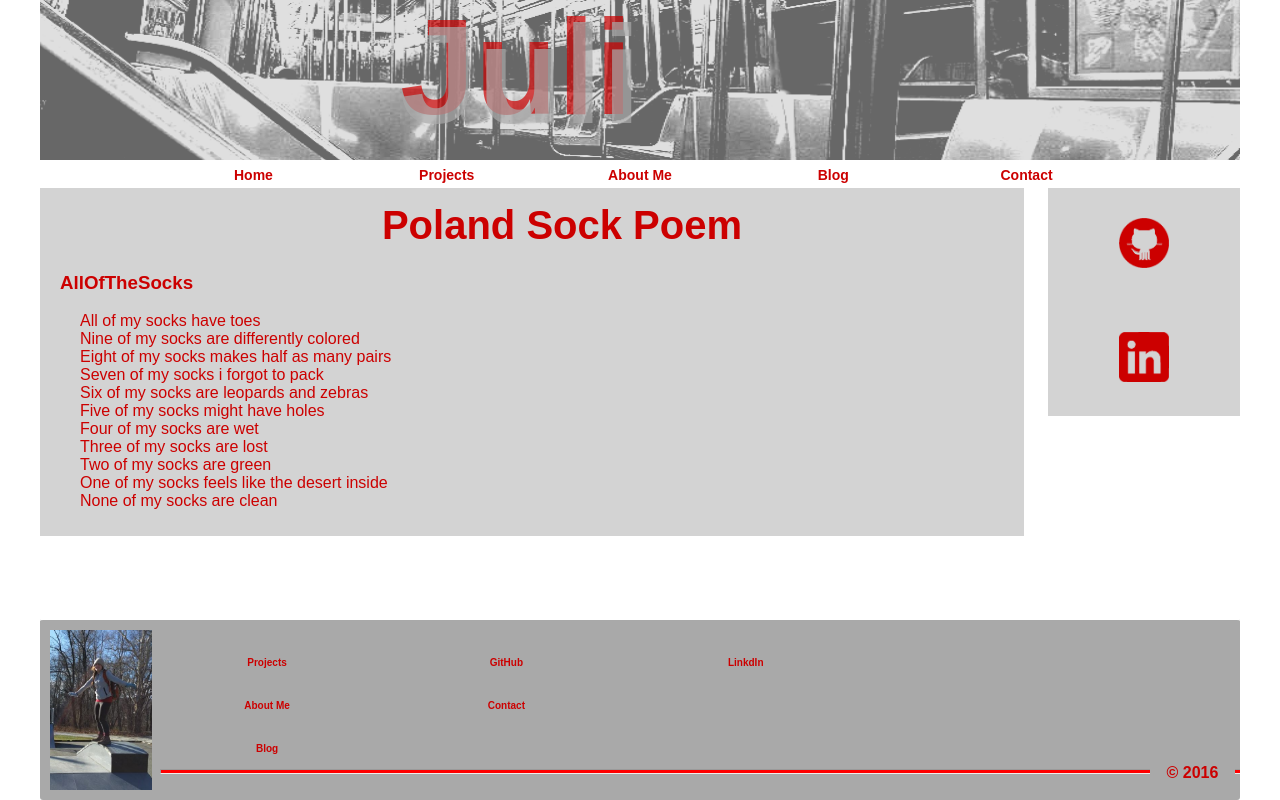
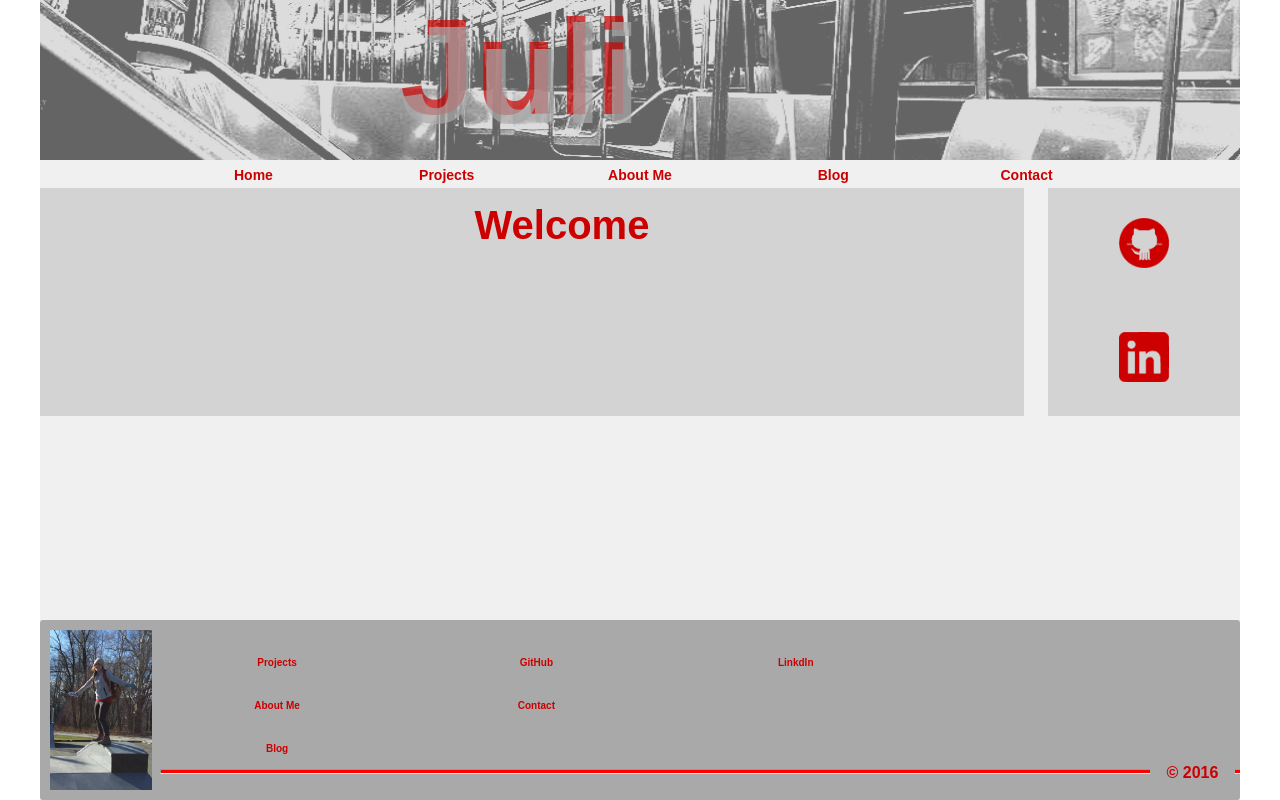
Before and after one commit to juli212/juli212.github.io, a PHP site: page / in a window 1280 px wide. Run offline with PHP 8.4, Linux system fonts and the light colour scheme; some libraries are stand-ins or nearby versions.

Commit message:
remove sock poem

```diff
--- a/index.html
+++ b/index.html
@@ -41,7 +41,8 @@
 	</nav>
 	<div class="main">
 	<section>
-		<h2>Poland Sock Poem</h2>
+	<h2>Welcome</h2>
+<!-- 		<h2>Poland Sock Poem</h2>
 		<h3>AllOfTheSocks</h3>
 			<p>
 			All of my socks have toes<br/>
@@ -55,7 +56,7 @@
 			Two of my socks are green<br/>
 			One of my socks feels like the desert inside<br/>
 			None of my socks are clean
-		</p>
+		</p> -->
 	</section>
 	<aside>
 		<div>
@@ -67,7 +68,12 @@
 	</aside>
 	</div>
 	<footer>
-		<a href="index.html"><img src="imgs/me2.png" /></a>
+		<!-- <div class="left-foot"> -->
+			<a href="index.html">
+				<img src="imgs/me2.png" />
+			</a>
+		<!-- </div> -->
+		<!-- <div class="right-foot"> -->
 		<table>
 			<tr>
 				<td><a href="projects/index.html" >Projects</a></td>
@@ -85,8 +91,9 @@
 				<td><a href="#"></a></td>
 			</tr>
 		</table>
-		<hr>
-		<p>&copy; 2016</p>
+			<hr>
+			<p>&copy; 2016</p>
+		<!-- </div> -->
 	</footer>
 </body>
 </html>
--- a/stylesheets/default.css
+++ b/stylesheets/default.css
@@ -1,23 +1,11 @@
-/*
-cc0000= red
-A9A9A9 = darker grey
-D3D3D3 = lighter grey
-
-body
-	header
-	nav
-	section
-		?article?
-	aside
-	footer
-
- */
 html {
 	height: 100%;
 	margin: 0 auto;
+	background-color: white;
 }
 
 body {
+	background-color: #F0F0F0;
 	position: relative;
 	width: 100%;
 	max-width: 1200px;
@@ -27,7 +15,6 @@ body {
 	padding: 0;
 	display: block;
 	font-family: sans-serif;
-	background-color: white;
 }
 
 
@@ -101,7 +88,6 @@ h5 {
 }
 nav {
 	position: relative;
-	/*border-bottom: 3px solid #cc0000;*/
 	border-radius: 1px;
 	width: 100%;
 	margin: 0 auto;
@@ -124,8 +110,6 @@ nav ul li {
 	width: 20%;
 	height: 40px;
 	margin: 0px -2.5px;
-	/*border-left: 2px solid #cc0000;*/
-	/*border-right: 2px solid #cc0000;*/
 	position: relative;
 }
 
@@ -145,7 +129,6 @@ nav ul ul {
 	position: absolute;
 	margin: 0px;
 	z-index: 1;
-	/*display: block;*/
 	display: none;
 	padding: 0px;
 	font-weight: normal
@@ -285,10 +268,9 @@ aside a img {
 }
 
 footer {
-	border-top: 2px solid white;
 	width: 100%;
 	height: 180px;
-	margin: 0px;
+	margin: 0 auto;
 	background-color: #A9A9A9;
 	clear: both;
 	position: absolute;
@@ -298,9 +280,10 @@ footer {
 }
 
 footer img {
-	height: 160px;
+	width: 17%;
+	/*height: 160px;*/
 	position: relative;
-	width: auto;
+	/*width: auto;*/
 	display: inline-block;
 	top: 10px;
 	left: 10px;
@@ -308,8 +291,9 @@ footer img {
 
 footer table {
 	position: relative;
-	width: 60%;
-	max-width: 70%;
+	/*width: 60%;*/
+	width: 65%;
+	/*max-width: 70%;*/
 	height: 140px;
 	top: 0px;
 	left: 0;
@@ -338,6 +322,13 @@ footer tr td {
 	padding: 15px 7%;
 }
 
+@media only screen and (min-width: 600px) {
+	footer img {
+		height: 160px;
+		width: auto;
+	}
+}
+
 footer p {
 	position: absolute;
 	bottom: 2px;
@@ -359,5 +350,4 @@ hr {
 	left: 120px;
 	right: 3px;
 	margin-top: -15px;
-	/*margin-right: 5px;*/
 }
```
